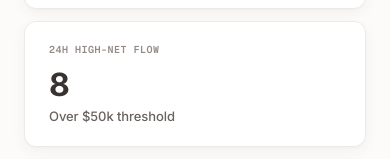
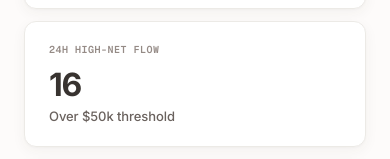
Before and after one commit to mrzmnv/whalepath, a Next.js app: page / in a window 390 px wide. Shown: the part 199-358 px from the top of the page. Built offline with nearby package versions, Linux system fonts and the light colour scheme; no server answers.

Commit message:
fix(mobile): directly import whalesData to prevent relative fetch failure on specific networks

```diff
--- a/app/page.tsx
+++ b/app/page.tsx
@@ -2,6 +2,7 @@
 
 import { useState, useEffect, useCallback } from "react";
 import { WhaleWallet, WatchlistEntry, StatsData } from "@/lib/types";
+import whalesData from "../public/whales.json";
 import {
   getWatchlist,
   addToWatchlist,
@@ -14,7 +15,7 @@ import WhaleTable from "@/components/WhaleTable";
 import AddWalletModal from "@/components/AddWalletModal";
 
 export default function Dashboard() {
-  const [whales, setWhales] = useState<WhaleWallet[]>([]);
+  const [whales, setWhales] = useState<WhaleWallet[]>(whalesData as WhaleWallet[]);
   const [watchlist, setWatchlist] = useState<WatchlistEntry[]>([]);
   const [stats, setStats] = useState<StatsData>({
     totalWhales: 0,
@@ -24,17 +25,10 @@ export default function Dashboard() {
   });
   const [lastActivity, setLastActivity] = useState<Record<string, number>>({});
   const [modalOpen, setModalOpen] = useState(false);
-  const [statsLoading, setStatsLoading] = useState(true);
+  const [statsLoading, setStatsLoading] = useState(false);
 
   useEffect(() => {
-    fetch("/whales.json")
-      .then((r) => r.json())
-      .then((data: WhaleWallet[]) => {
-        setWhales(data);
-        setStats((s) => ({ ...s, totalWhales: data.length }));
-        setStatsLoading(false);
-      })
-      .catch(() => setStatsLoading(false));
+    setStats((s) => ({ ...s, totalWhales: whalesData.length }));
     setWatchlist(getWatchlist());
   }, []);
 
```
